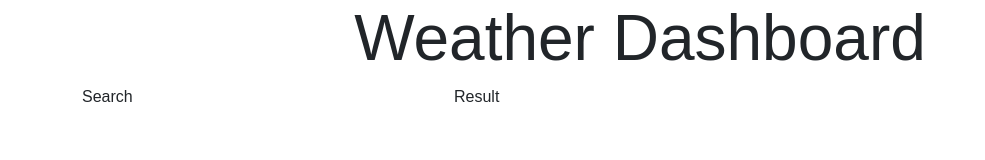
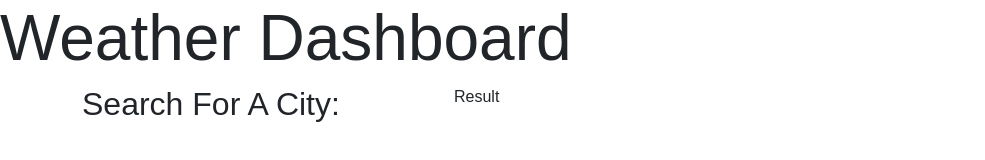
Before and after one commit to mdkgray/Week6_Weather_Dashboard, a plain HTML site: page index.html in a window 1280 px wide. Shown: the whole page, without its empty margins (0-985 px from the left). Drawn offline with nearby package versions, Linux system fonts and the light colour scheme.

Commit message:
search city input

```diff
--- a/index.html
+++ b/index.html
@@ -20,12 +20,14 @@
   </head>
 
   <body>
-    <header class="jumbotron">
+    <header class="pageHeader">
       <h1 class="display-3">Weather Dashboard</h1>
     </header>
 
     <main class="container">
-      <div class="input col-12 col-md-4">Search</div>
+      <div class="input col-12 col-md-4">
+        <h2>Search For A City:</h2>
+      </div>
 
       <div class="result col-12 col-md-8">Result</div>
     </main>
```
